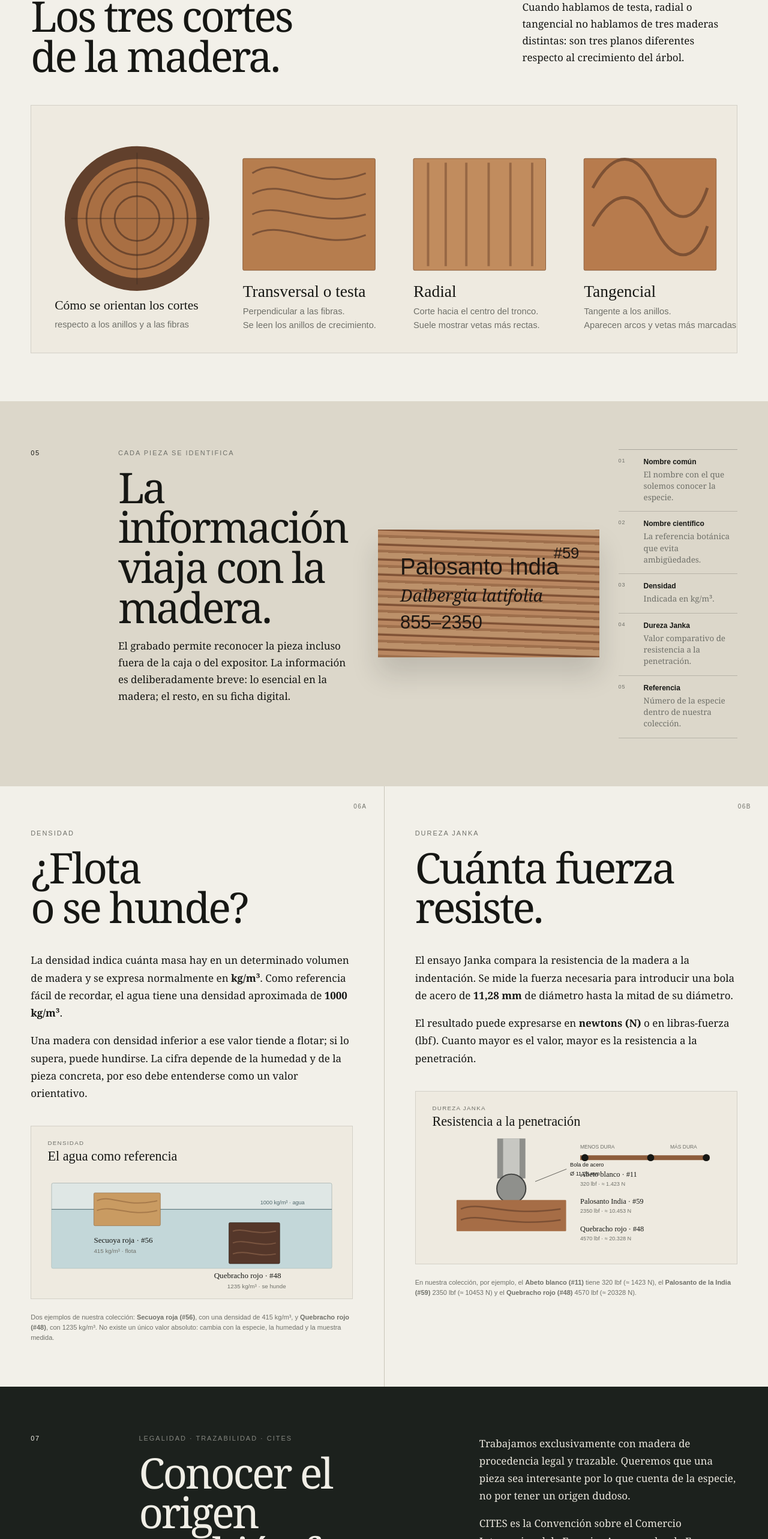
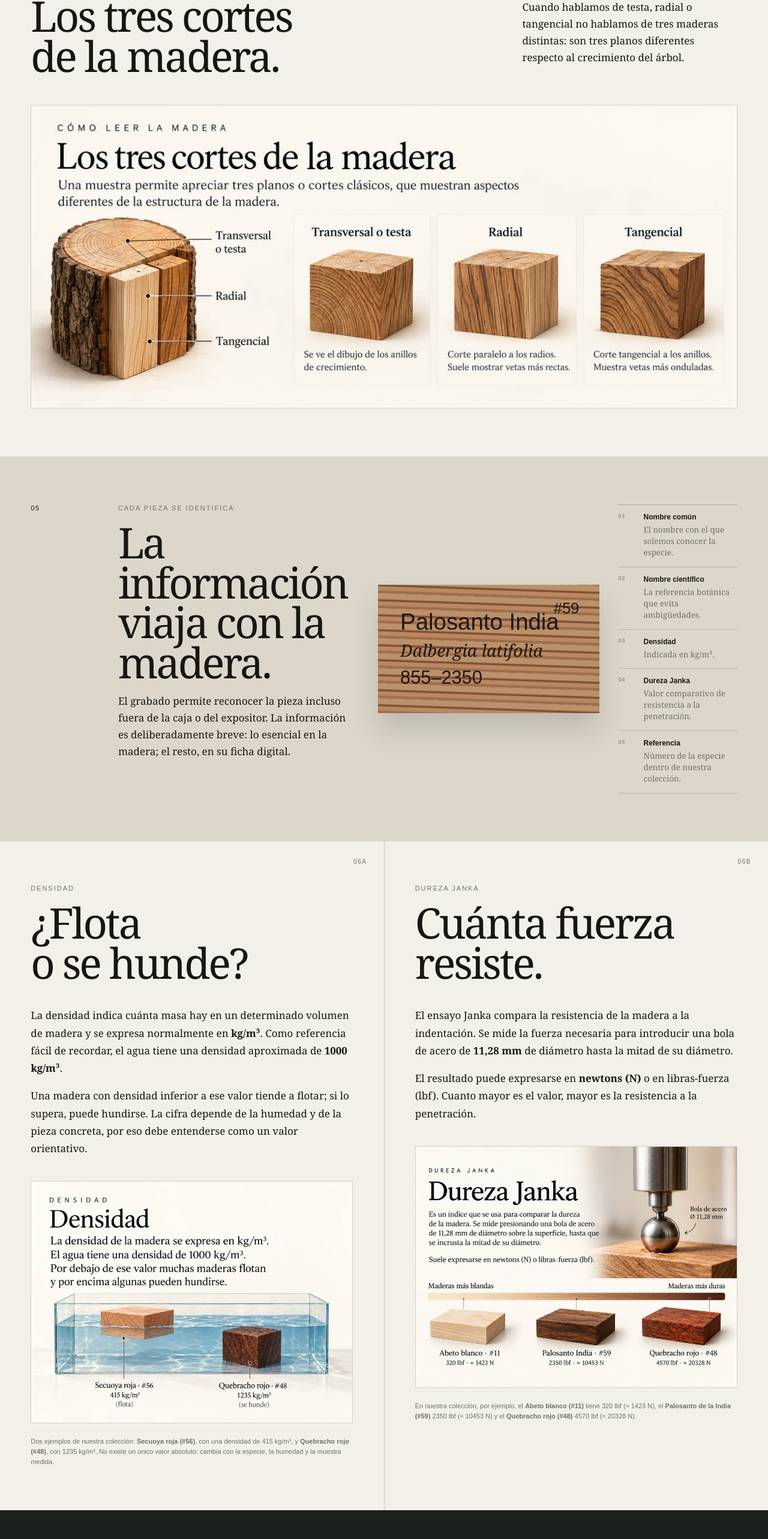
Before and after one commit to luisinko-lasko/maderas-del-mundo, a Next.js app: page /about in a window 1280 px wide. Shown: the part 2801-5367 px from the top of the page at 60% size. Built offline with nearby package versions, Linux system fonts and the light colour scheme; no server answers.

Commit message:
Usa las imágenes finales en la página About

```diff
--- a/app/about/page.js
+++ b/app/about/page.js
@@ -115,7 +115,7 @@ export default function About(){
         </div>
 
         <div className="about-infographic about-infographic-wide">
-          <img src="/images/about-cortes.svg" alt="Esquema de los cortes transversal, radial y tangencial de la madera" />
+          <img src="/images/about-cortes.jpg" alt="Esquema de los cortes transversal, radial y tangencial de la madera" />
         </div>
       </section>
 
@@ -169,7 +169,7 @@ export default function About(){
           </div>
 
           <div className="about-infographic">
-            <img src="/images/about-densidad.svg" alt="Comparación de densidad con el agua usando Secuoya roja número 56 y Quebracho rojo número 48" />
+            <img src="/images/about-densidad.jpg" alt="Comparación de densidad con el agua usando Secuoya roja número 56 y Quebracho rojo número 48" />
           </div>
           <p className="property-footnote">
             Dos ejemplos de nuestra colección: <strong>Secuoya roja (#56)</strong>, con una densidad
@@ -197,7 +197,7 @@ export default function About(){
           </div>
 
           <div className="about-infographic">
-            <img src="/images/about-janka.svg" alt="Esquema del ensayo Janka con ejemplos de Abeto blanco número 11, Palosanto India número 59 y Quebracho rojo número 48" />
+            <img src="/images/about-janka.jpg" alt="Esquema del ensayo Janka con ejemplos de Abeto blanco número 11, Palosanto India número 59 y Quebracho rojo número 48" />
           </div>
           <p className="property-footnote">
             En nuestra colección, por ejemplo, el <strong>Abeto blanco (#11)</strong> tiene 320 lbf
```
